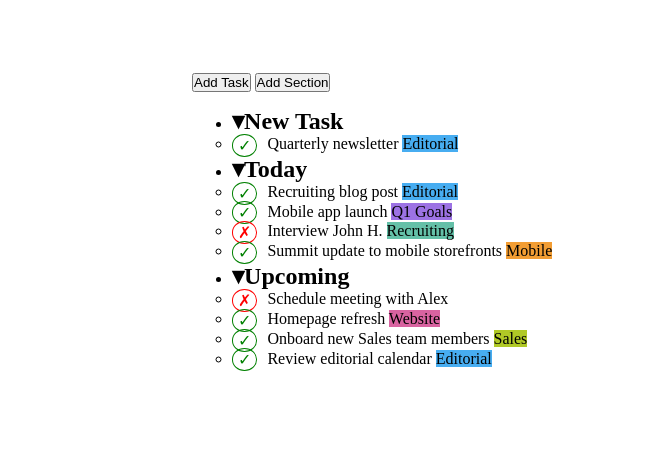
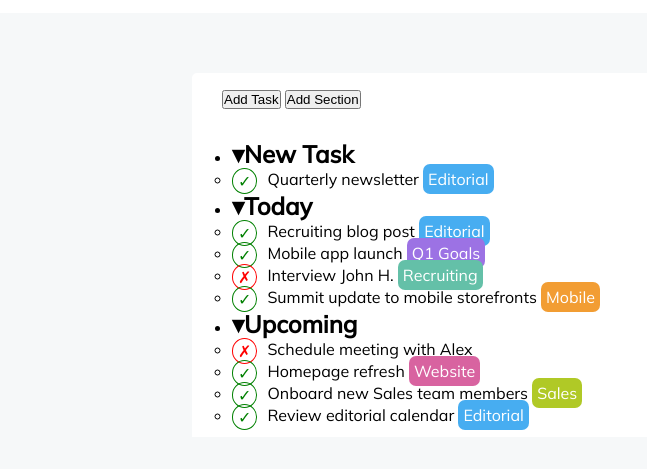
Before and after one commit to LiciaLicari/html-css-toboolist, a plain HTML site: page index.html in a window 1280 px wide. Shown: the part 79-548 px from the top of the page, without its empty margins (0-647 px from the left). Drawn offline with Linux system fonts and the light colour scheme.

Commit message:
add font family "muslim" - fix buttons

```diff
--- a/assets/CSS/style.css
+++ b/assets/CSS/style.css
@@ -67,8 +67,15 @@
 }
 
 body {
-    background-color: var(--bool-background);
+    background-color: var(--bool-gray);
 }
+
+#actions {
+    padding: 15px 30px;
+    border-bottom: 2px solid var(--bool-background);
+}
+
+
 .logo {
     padding: 1rem;
     background-color: var(--bool-white) ;
@@ -92,6 +99,7 @@ main .container {
     margin: auto;
     border-top-right-radius: 5px;
     border-top-left-radius: 5px;
+    font-family: 'Mulish', sans-serif;
 }
 
 div#options {
@@ -113,6 +121,12 @@ div#options #btn_newsection {
     border: 1px solid lightgray;
     padding: 6px;
     border-radius: 5px;
+}
+
+.item-type {
+    padding: 5px;
+    border-radius: 7px;
+    color: white;
 }
 
 
--- a/index.html
+++ b/index.html
@@ -8,7 +8,7 @@
     <link rel="stylesheet" href="./assets/CSS/style.css">
     <link rel="preconnect" href="https://fonts.googleapis.com">
     <link rel="preconnect" href="https://fonts.gstatic.com" crossorigin>
-    <link href="https://fonts.googleapis.com/css2?family=Poppins:wght@300;500&display=swap" rel="stylesheet">
+    <link href="https://fonts.googleapis.com/css2?family=Mulish:wght@300;400;500&family=Poppins:wght@300;500&display=swap" rel="stylesheet">
 </head>
 
 <body>
```
